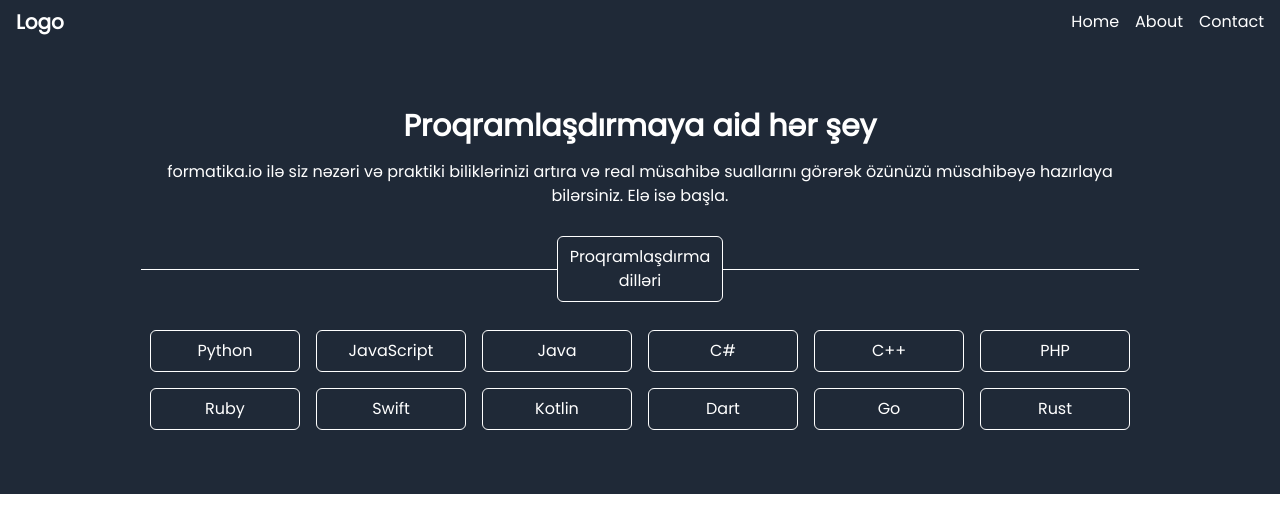
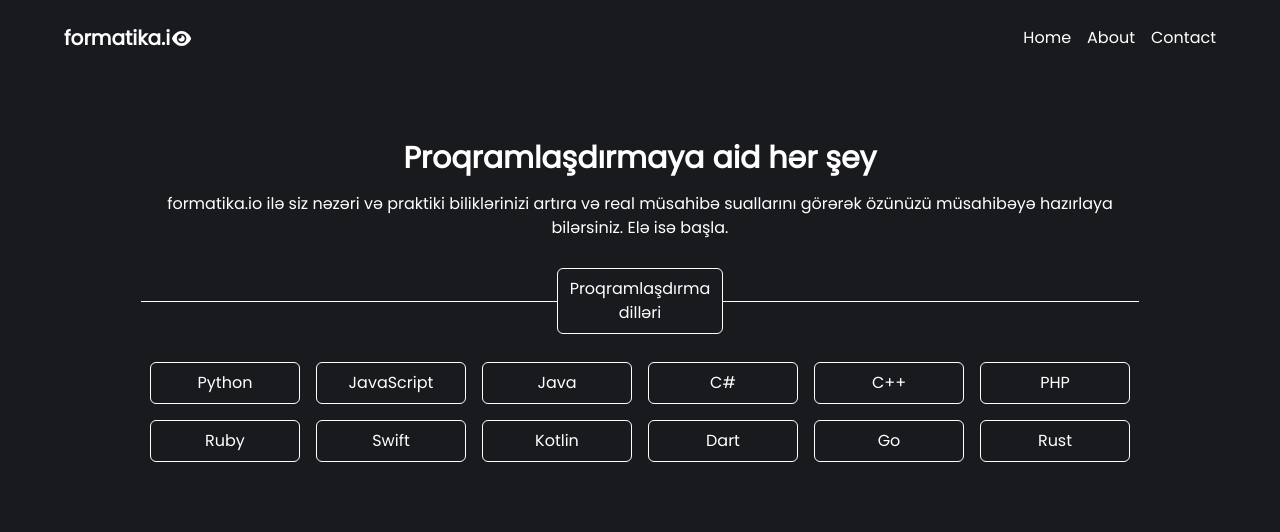
Before and after one commit to formatika-io/formatika-frontend, a React (Vite) app: page / in a window 1280 px wide. Shown: the top 532 px of the page. Built offline with nearby package versions, Linux system fonts and the light colour scheme.

Commit message:
Update background color

```diff
--- a/index.html
+++ b/index.html
@@ -5,7 +5,7 @@
     <meta name="viewport" content="width=device-width, initial-scale=1.0" />
     <title>Formatika</title>
   </head>
-  <body>
+  <body style="background-color: #191a1e">
     <div id="root"></div>
     <script type="module" src="/src/main.tsx"></script>
   </body>
--- a/src/components/navbar/Navbar.tsx
+++ b/src/components/navbar/Navbar.tsx
@@ -1,10 +1,13 @@
+import { faEye } from "@fortawesome/free-solid-svg-icons/faEye";
+import { FontAwesomeIcon } from "@fortawesome/react-fontawesome";
 import { Link } from "react-router-dom";
 
 function Navbar() {
   return (
-    <nav className="bg-gray-800 text-white flex items-center justify-between px-4 py-2 shadow-md">
-      <Link to="/" className="text-xl font-bold">
-        Logo
+    <nav className="px-16 py-6 text-white flex items-center justify-between">
+      <Link to="/" className="text-xl font-bold flex items-center">
+        <span>formatika.i</span>
+        <FontAwesomeIcon icon={faEye} className="text-[17px] ml-[2px]" />
       </Link>
       <ul className="flex space-x-4">
         <li>
--- a/src/pages/home/Home.tsx
+++ b/src/pages/home/Home.tsx
@@ -3,7 +3,7 @@ import { PROGRAMMING_LANGUAGES } from "./constants";
 
 function Home() {
   return (
-    <div className="px-4 py-16 text-center bg-gray-800 text-white">
+    <div className="px-4 py-16 text-center text-white h-screen flex">
       <div className="container mx-auto">
         <h1 className="text-3xl font-bold">Proqramlaşdırmaya aid hər şey</h1>
         <p className="mt-4">
```
